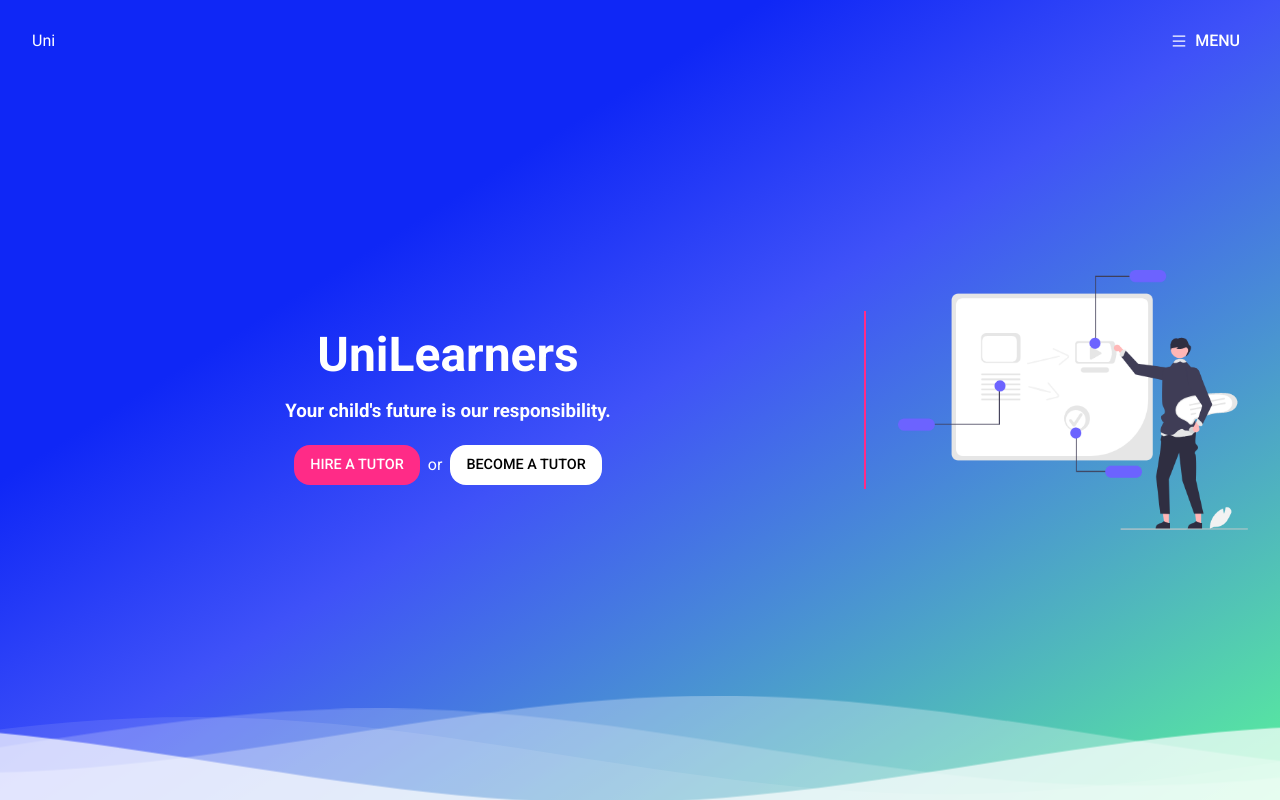
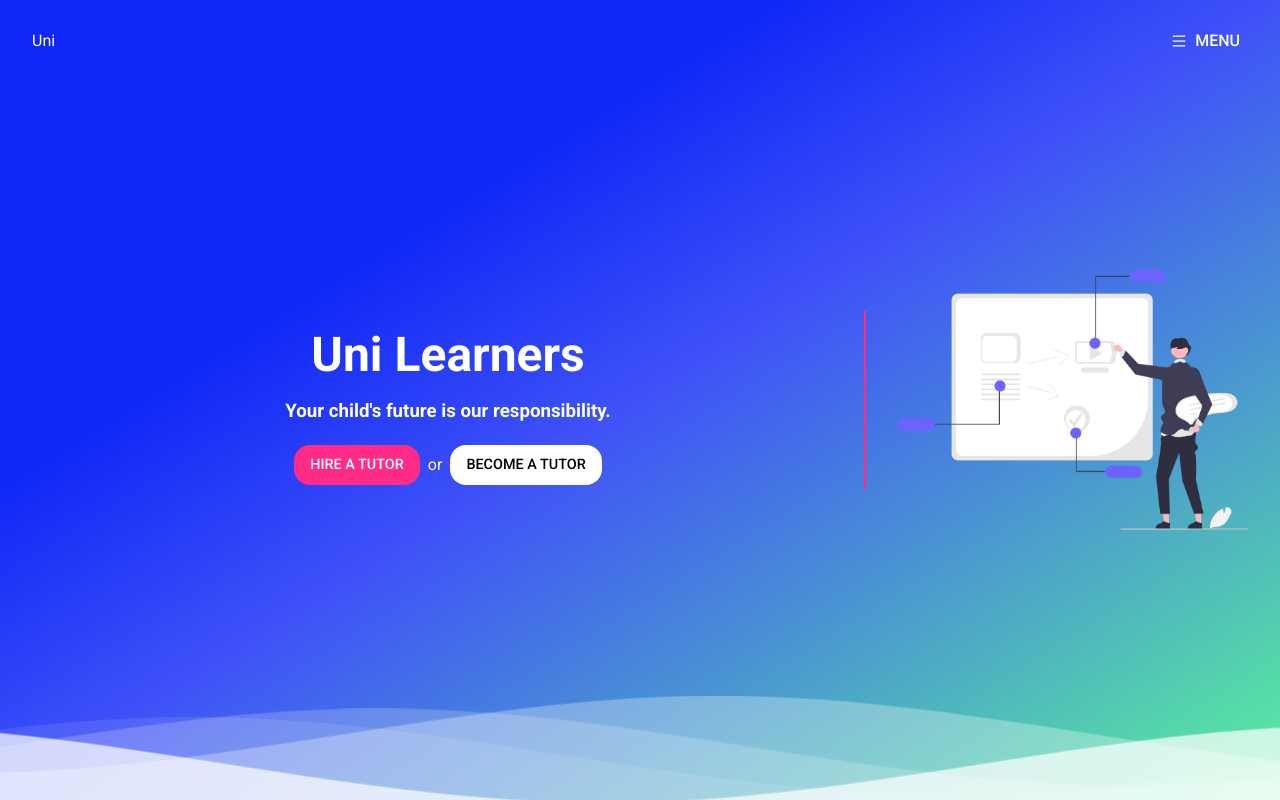
Before and after one commit to xylocone/unilearners, a Next.js app: page / in a window 1280 px wide. Shown: the top 800 px of the page. Built offline with nearby package versions, Linux system fonts and the light colour scheme.

Commit message:
Change font of 'Uni'

```diff
--- a/pages/index.js
+++ b/pages/index.js
@@ -30,7 +30,9 @@ function Hero() {
     <div className={styles.hero}>
       <div className={styles.content}>
         <div className={styles.text}>
-          <h1 className={styles.heading}>UniLearners</h1>
+          <h1 className={styles.heading}>
+            <span className={styles.uni}>Uni </span>Learners
+          </h1>
           <h3 className={styles.subheading}>
             Your child&apos;s future is our responsibility.
           </h3>
```
